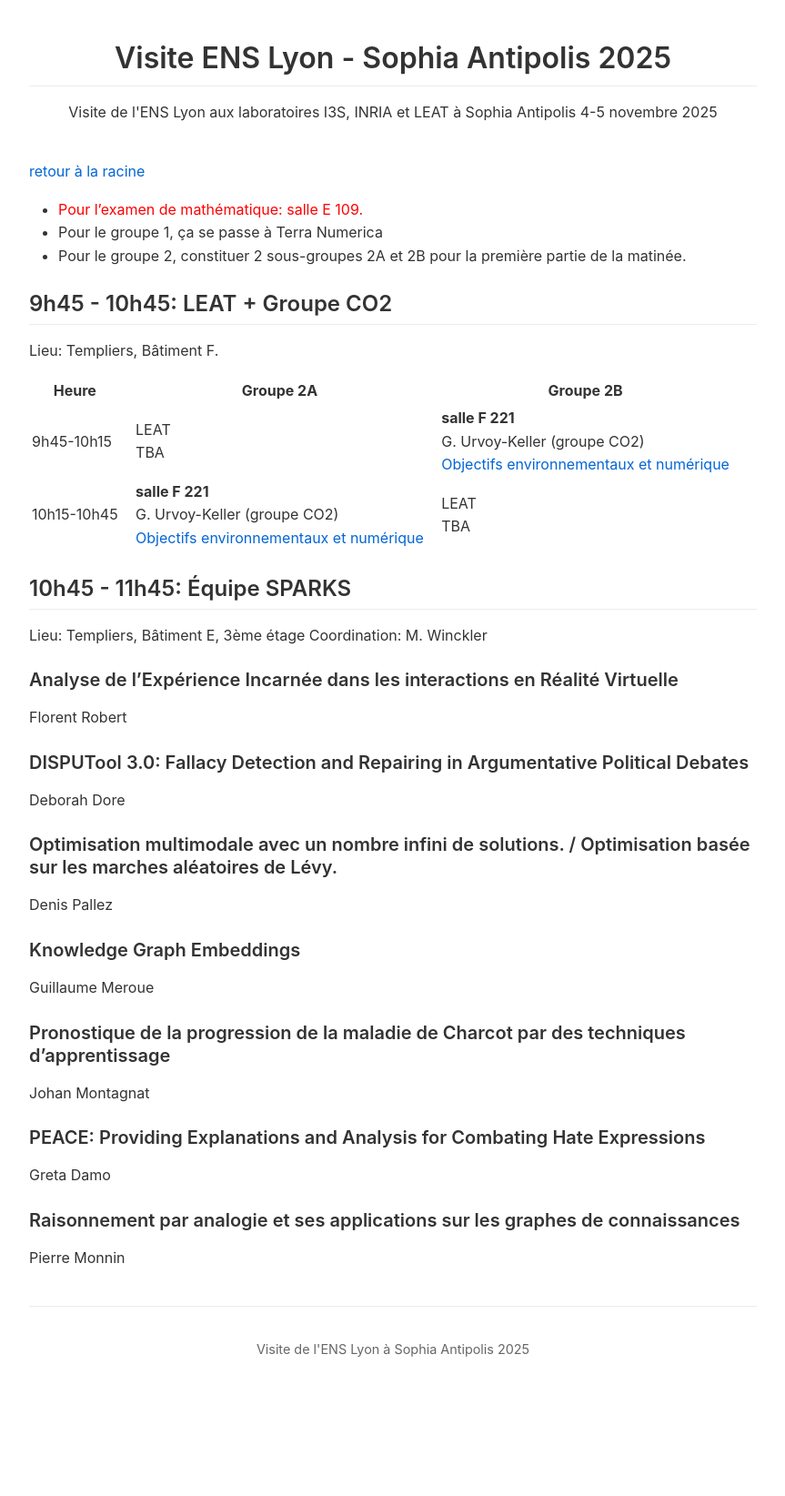
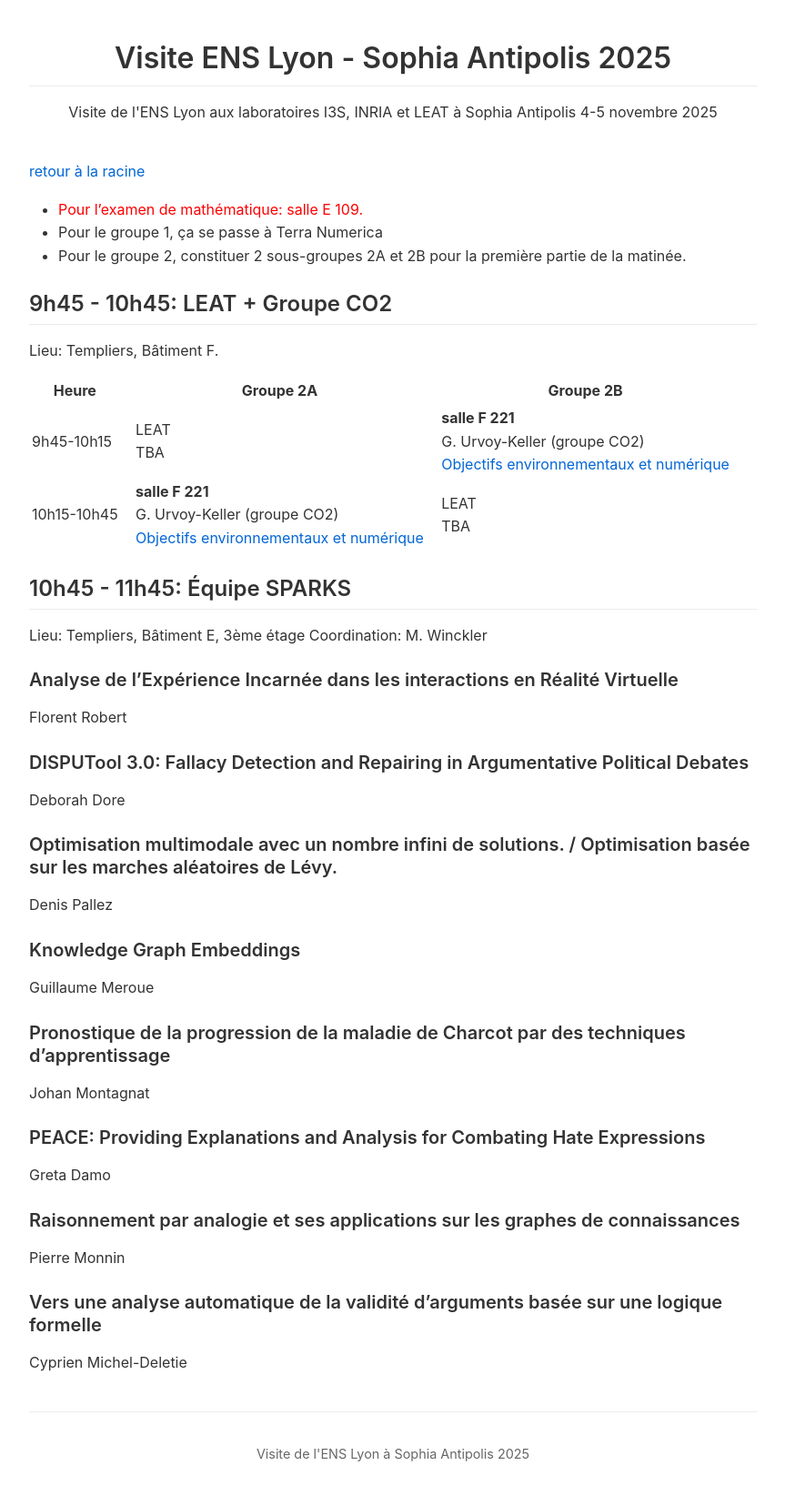
Before and after one commit to etiloz/visite-ens-lyon-sophia-2025.github.io, a Jekyll site: the page built from templiers/index.md, in a window 1280 px wide. Shown: the whole page at 91% size, without its empty margins (208-1071 px from the left). Built offline with Jekyll 4.4.1, drawn with Linux system fonts in a browser that asks for light colours; before the commit the page ends 1528 px from its top, so only the background shows below that.

```diff
--- a/templiers/index.md
+++ b/templiers/index.md
@@ -42,3 +42,6 @@ Greta Damo
 
 ### Raisonnement par analogie et ses applications sur les graphes de connaissances
 Pierre Monnin
+
+### Vers une analyse automatique de la validité d’arguments basée sur une logique formelle
+Cyprien Michel-Deletie
```
Also changed, not shown: templiers/sparks/index.md (+3 -0 lines).
